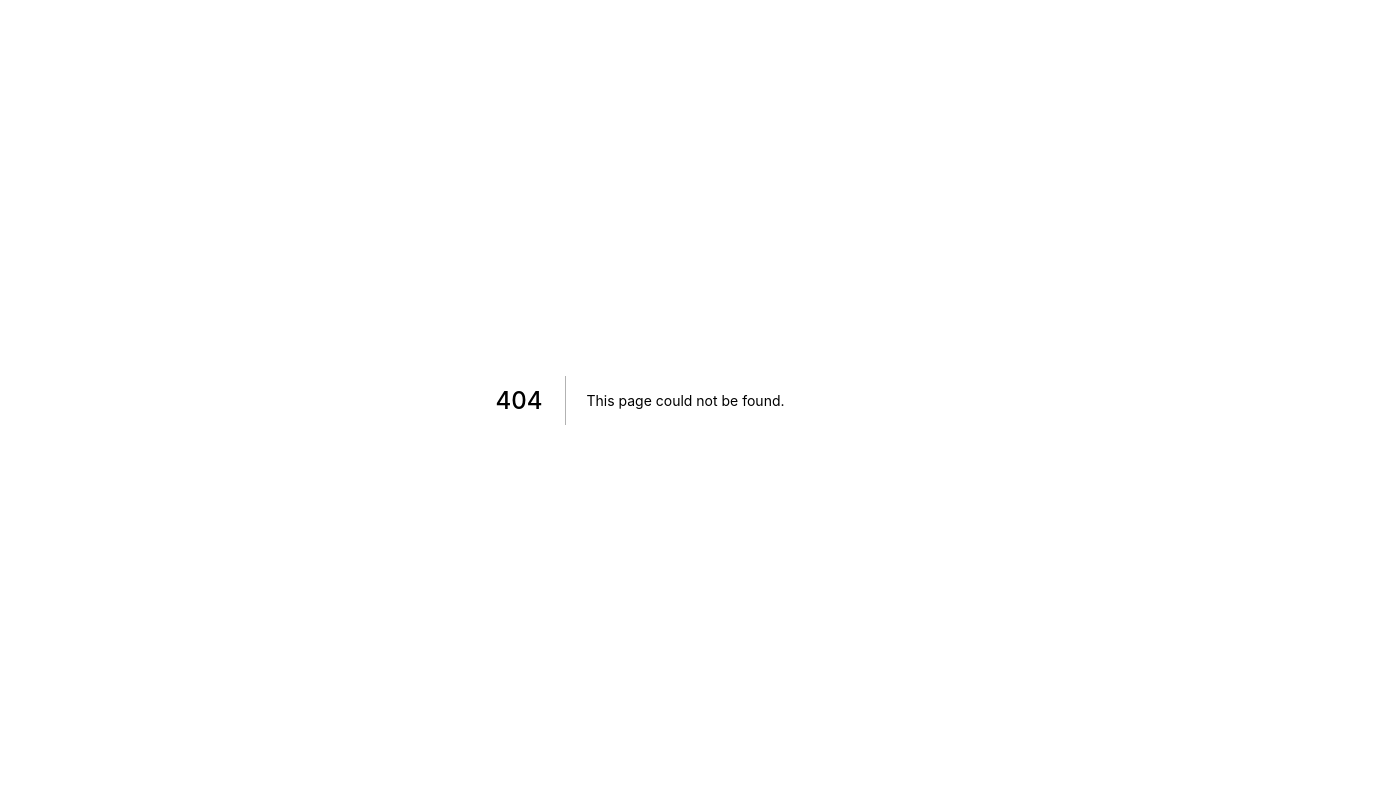
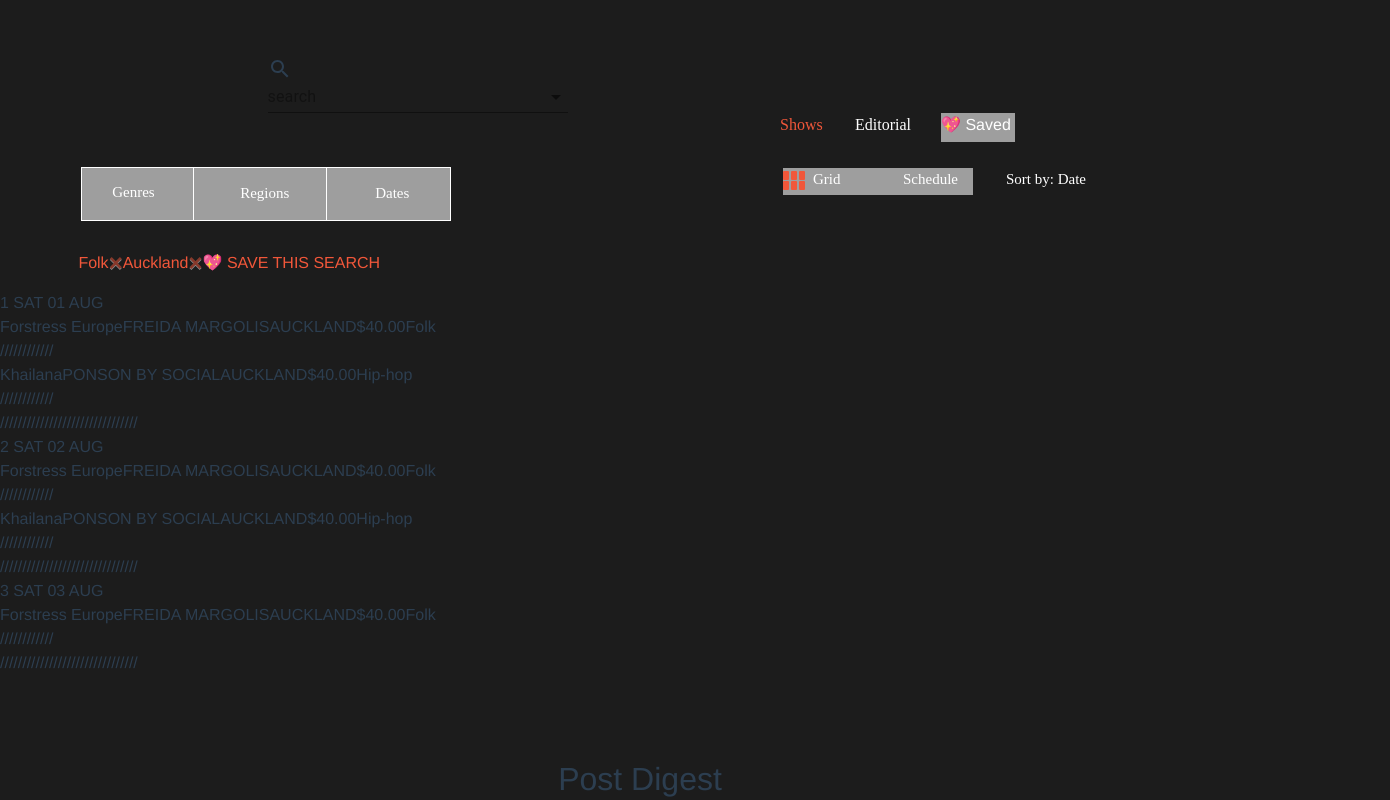
Before and after one commit to Vivek9876/next-js-SSR, a Next.js app: page /schedule in a window 1280 px wide. Before the commit this address had no page. Shown: the top 800 px of the page, 1390 px wide, since content can reach past the window. Built offline with nearby package versions, Linux system fonts and the light colour scheme; grey boxes are pictures that could not be loaded.

Commit message:
Added changes related to schedule footer

```diff
--- a/data/data.js
+++ b/data/data.js
@@ -28,3 +28,18 @@ export const concertData = [
         imageUrl: '../data/nextImag/Khaliana.png'
     }
 ]
+
+export const eventTime = [
+    {
+        date: "SAT 01 AUG",
+        concert: [concertData[0], concertData[1]]
+    },
+    {
+        date: "SAT 02 AUG",
+        concert: [concertData[0], concertData[1]]
+    },
+    {
+        date: "SAT 03 AUG",
+        concert: [concertData[0]]
+    }
+]
--- /dev/null
+++ b/pages/schedule.js
@@ -0,0 +1,66 @@
+import React from "react";
+import Layout from "../components/Layout";
+import listStyles from "../styles/list";
+import Filters from "../shared/filter/filter";
+import { eventTime, concertData } from "../data/data";
+import Link from "next/link";
+import { useRouter } from 'next/router'
+
+const Schedule = () => {
+    const router = useRouter()
+
+    const onClickConcert = (id) => {
+        router.push({ href: "/movie/[id]", as: `/movie/${id}` })
+    }
+
+    return (
+        <Layout>
+            <div>
+                <Filters />
+            </div>
+            <div>
+                {eventTime.map((item, index) => {
+                    return (
+                        <div>
+                            {index + 1}
+                            {"    "}
+                            {item.date}
+                            <div>
+                                {item.concert.map((concert) => {
+                                    return (
+                                        <div>
+                                            <Link href="/movie/[id]" as={`/movie/${concert._id}`}>
+                                                <div>
+                                                    {concert.name}
+                                                    {concert.city}
+                                                    {concert.state}
+                                                    {concert.price}
+                                                    {concert.type}
+                                                </div>
+                                            </Link>
+                                            {"////////////"}
+                                        </div>
+                                    )
+                                })}
+                            </div>
+                            {"///////////////////////////////"}
+                        </div>
+                    )
+                })}
+            </div>
+            <style jsx>{`
+        .people {
+          padding: 1rem;
+        }
+
+        .people .list h3 {
+          line-height: 1em;
+          padding: 0.5em 0;
+        }
+      `}</style>
+            <style jsx>{listStyles}</style>
+        </Layout >
+    );
+};
+
+export default Schedule;
--- a/shared/Footer/footer.js
+++ b/shared/Footer/footer.js
@@ -1,7 +1,7 @@
 import React, { useState } from "react";
 import footerStyle from "./footer.style";
 import Modal from '@material-ui/core/Modal';
-
+import RadioButton from "../filter/common/commonRadioButton"
 const Footer = () => {
 
     const [openModal, setOpenmodal] = useState(false);
@@ -17,7 +17,10 @@ const Footer = () => {
     const body = (
         // style will needs to be apply in footer.style.js
         <div className="">
-            <h2>Text in a modal</h2>
+            Genres
+            <RadioButton type="typeName" />
+            Regions
+            <RadioButton type="cityName" />
         </div>
     );
 
--- a/shared/filter/filter.js
+++ b/shared/filter/filter.js
@@ -4,6 +4,8 @@ import Genres from "./component/geners"
 import Regions from "./component/regions"
 import Dates from "./component/dates"
 import Tags from "./common/tags";
+import Link from "next/link";
+
 const Filters = () => {
 
     return (
@@ -17,6 +19,7 @@ const Filters = () => {
                 <div className="v136_2 col-md-6">
                     <span className="v135_114">Sort by: Date</span>
                     <div className="v135_142">
+                        <Link href="/">
                             <div className="v144_111">
                                 <span className="v135_115" style={{ color: "white" }}>Grid  </span>
                                 <div className="v135_129">
@@ -28,8 +31,11 @@ const Filters = () => {
                                     <div className="v135_128"></div>
                                 </div>
                             </div>
+                        </Link>
                         <div className="v158_576">
+                            <Link href="/schedule">
                                 <span className="v135_116">Schedule</span>
+                            </Link>
                             <div className="v271_5125">
                                 <div className="v271_5126">
                                     <div className="v271_5127"></div>
```
Lines whose indentation alone changed are shown as unchanged.
